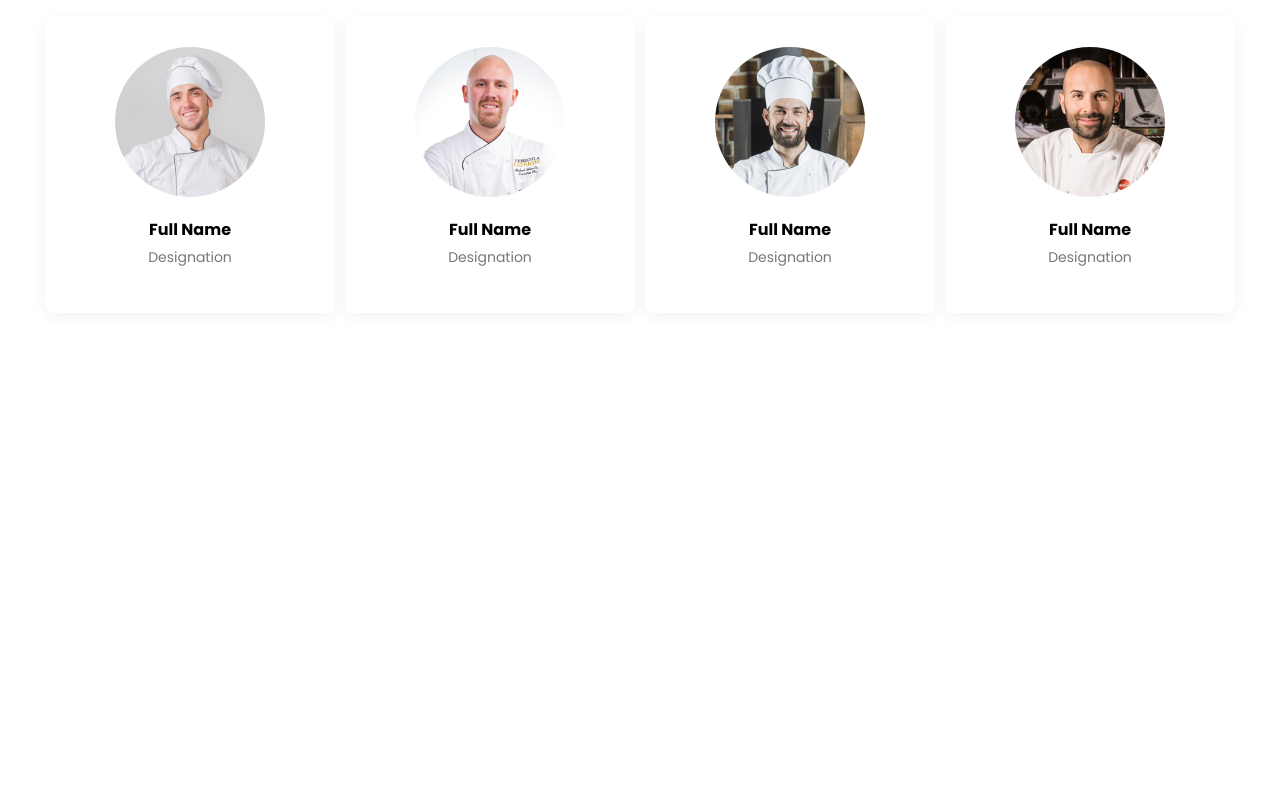
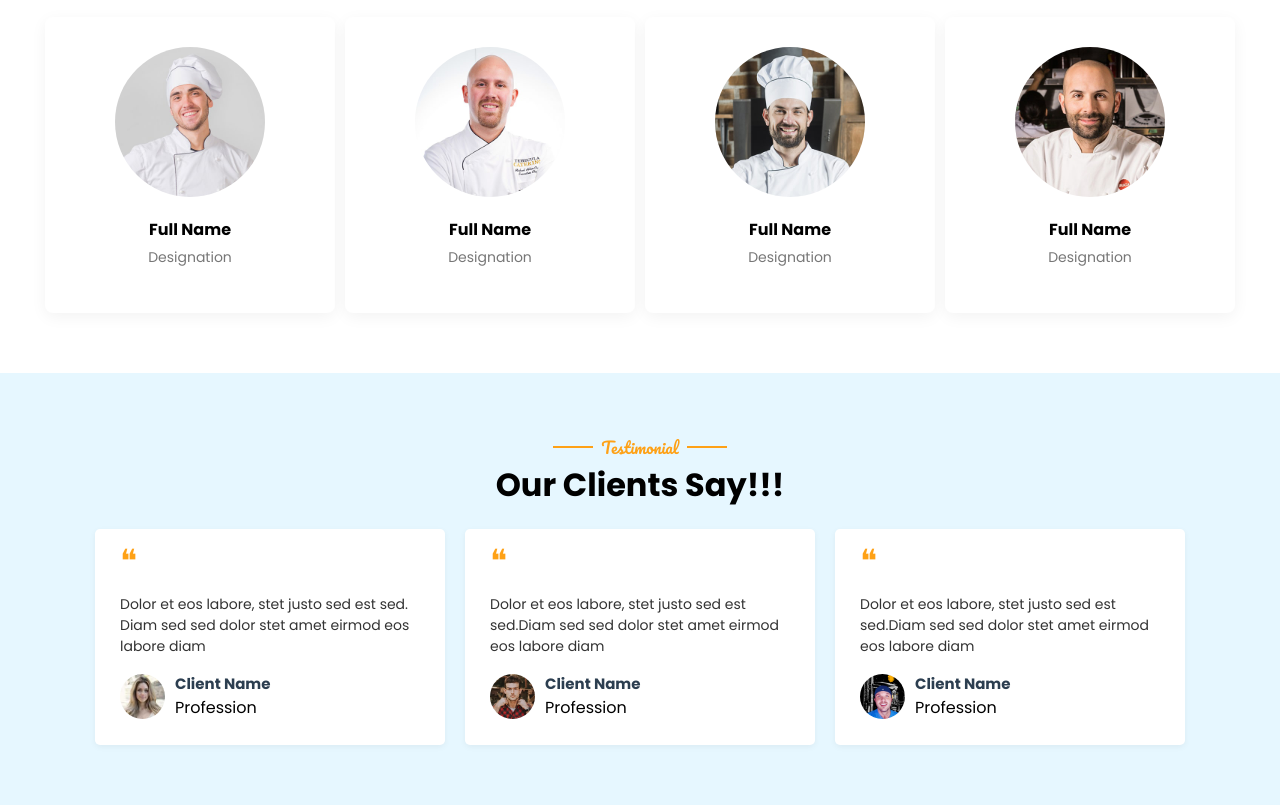
Before and after one commit to tasawar-ahmad/Food-Front, a plain HTML site: page Assignment 1/index.html in a window 1280 px wide. Shown: the part 2891-3696 px from the top of the page. Before the commit the page ends 3264 px from the top, so only its background shows below. Drawn offline with Linux system fonts and the light colour scheme; a web font is replaced by a local one.

Commit message:
testimonial section

```diff
--- a/Assignment 1/css/home.css
+++ b/Assignment 1/css/home.css
@@ -472,3 +472,69 @@ textarea {
     margin-bottom: 15px;
     text-align: center;
 }
+
+/* Testimonial Section */
+.testimonial-section {
+    background-color: var(--background-color);
+}
+
+.testimonial-container {
+    display: flex;
+    flex-direction: column;
+    margin: 0 auto;
+    padding: var(--default-padding);
+    align-items: center;
+    max-width: var(--max-width);
+}
+
+.testimonials {
+    display: flex;
+    justify-content: center;
+    gap: 20px;
+    flex-wrap: wrap;
+}
+
+.testimonial-card {
+    background: white;
+    padding: 25px;
+    max-width: 300px;
+    border-radius: 5px;
+    text-align: left;
+    position: relative;
+    box-shadow: 0 2px 6px rgba(0, 0, 0, 0.05);
+}
+
+.testimonial-card .quote-icon {
+    color: var(--primary-color);
+    font-size: 32px;
+    line-height: 0;
+}
+
+.testimonial-text {
+    font-size: 14px;
+    margin: 15px 0;
+    color: #333;
+}
+
+.client-info {
+    display: flex;
+    align-items: center;
+    gap: 10px;
+}
+
+.client-info img {
+    width: 45px;
+    height: 45px;
+    border-radius: 50%;
+    object-fit: cover;
+}
+
+.client-info strong {
+    display: block;
+    font-size: 15px;
+    color: #2c3e50;
+}
+
+.client-info p {
+    font-size: 13
+}
--- a/Assignment 1/index.html
+++ b/Assignment 1/index.html
@@ -244,6 +244,60 @@
         </div>
     </section>
 
+    <section class="testimonial-section">
+        <div class="testimonial-container">
+            <div class="sub-heading-container">
+                <div class="horizontal-bar"></div>
+                <p class="sub-heading">Testimonial</p>
+                <div class="horizontal-bar"></div>
+            </div>
+            <h2 class="main-heading">Our Clients Say!!!</h2>
+            <div class="testimonials">
+                <div class="testimonial-card">
+                    <span class="quote-icon">❝</span>
+                    <p class="testimonial-text">
+                        Dolor et eos labore, stet justo sed est sed. Diam sed sed dolor stet amet eirmod eos labore diam
+                    </p>
+                    <div class="client-info">
+                        <img src="assets/client1.jpg" alt="Client" />
+                        <div>
+                            <strong>Client Name</strong>
+                            <p>Profession</p>
+                        </div>
+                    </div>
+                </div>
+
+                <div class="testimonial-card highlight">
+                    <span class="quote-icon">❝</span>
+                    <p class="testimonial-text">
+                        Dolor et eos labore, stet justo sed est sed.Diam sed sed dolor stet amet eirmod eos labore diam
+                    </p>
+                    <div class="client-info">
+                        <img src="assets/client2.png" alt="Client" />
+                        <div>
+                            <strong>Client Name</strong>
+                            <p>Profession</p>
+                        </div>
+                    </div>
+                </div>
+
+                <div class="testimonial-card bordered">
+                    <span class="quote-icon">❝</span>
+                    <p class="testimonial-text">
+                        Dolor et eos labore, stet justo sed est sed.Diam sed sed dolor stet amet eirmod eos labore diam
+                    </p>
+                    <div class="client-info">
+                        <img src="assets/client3.png" alt="Client" />
+                        <div>
+                            <strong>Client Name</strong>
+                            <p>Profession</p>
+                        </div>
+                    </div>
+                </div>
+            </div>
+        </div>
+    </section>
+
     <script src="js/script.js"></script>
 </body>
 
```
Also changed, not shown: Assignment 1/assets/client1.jpg (added), Assignment 1/assets/client2.png (added), Assignment 1/assets/client3.png (added).
